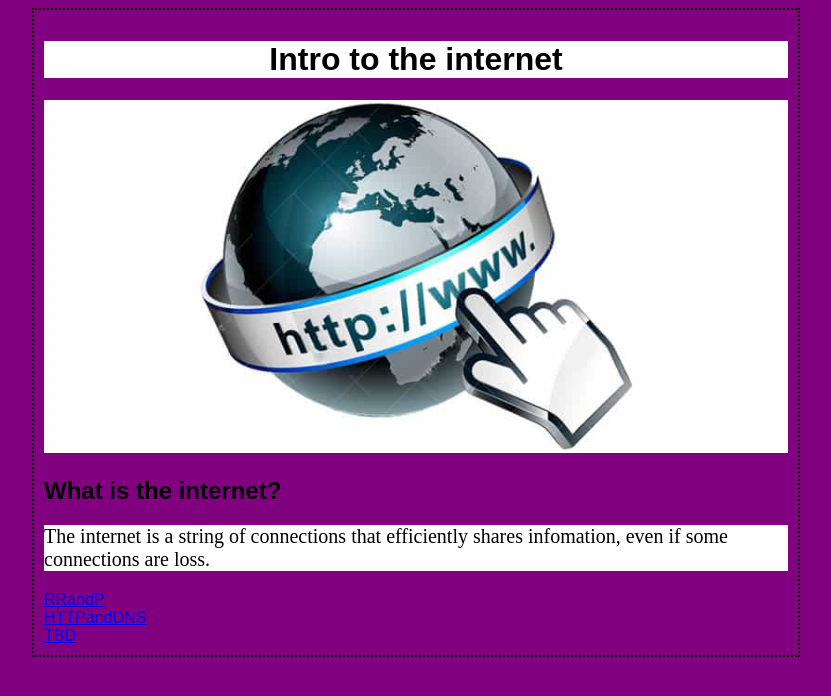
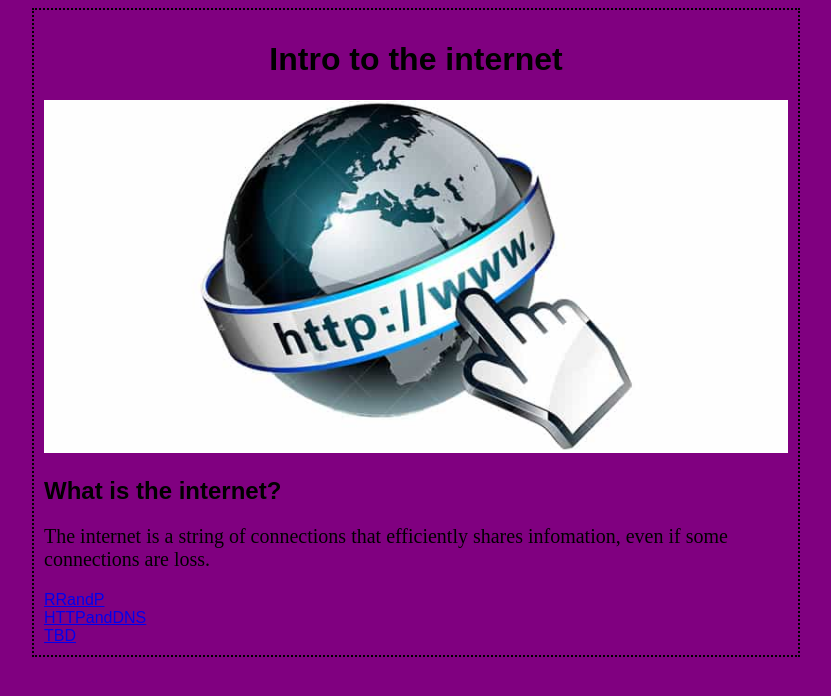
Before and after one commit to sway79/gibsonintro, a plain HTML site: page index.html in a window 1280 px wide. Shown: the whole page, without its empty margins (224-1055 px from the left). Drawn offline with Linux system fonts and the light colour scheme.

Commit message:
Update index.html

```diff
--- a/index.html
+++ b/index.html
@@ -7,10 +7,10 @@
     </head>
 
     <body style = "background-color: purple" >
-       <center><h1 style = "background-color: white;color: black">Intro to the internet</h1></center>
+       <center><h1 style = "background-color: purple;color: black">Intro to the internet</h1></center>
          <img src="web.png" width=100% height=100%>
         <h2>What is the internet?</h2>
-                <p style = "background-color: white; color: black;font-family: ariel; font-size: 20px">The internet is a string of connections that efficiently shares infomation, even if some connections are loss. </p>
+                <p style = "background-color: purple; color: black;font-family: ariel; font-size: 20px">The internet is a string of connections that efficiently shares infomation, even if some connections are loss. </p>
          <style type = "text/css">
            body{
                margin-left: 20%;
```
